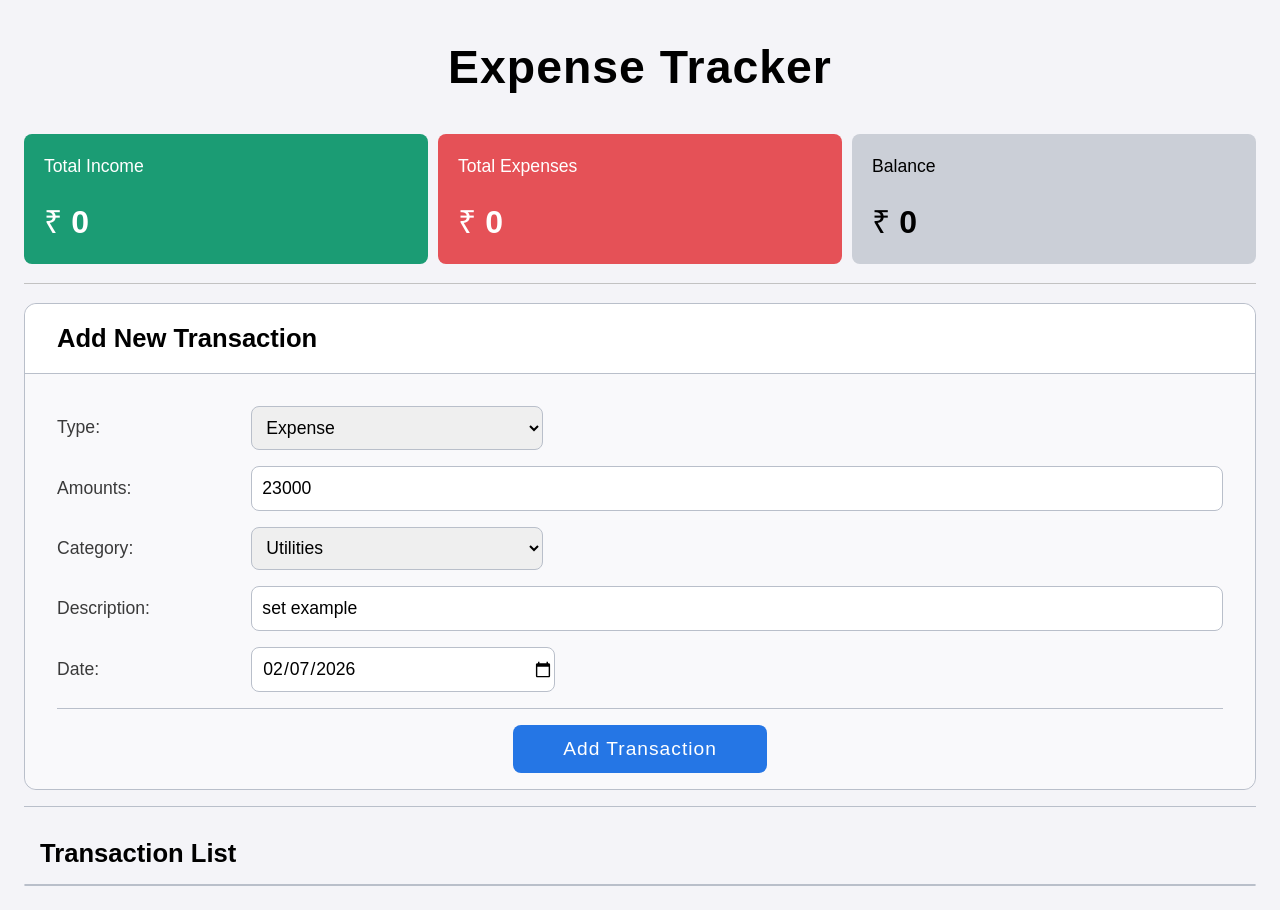
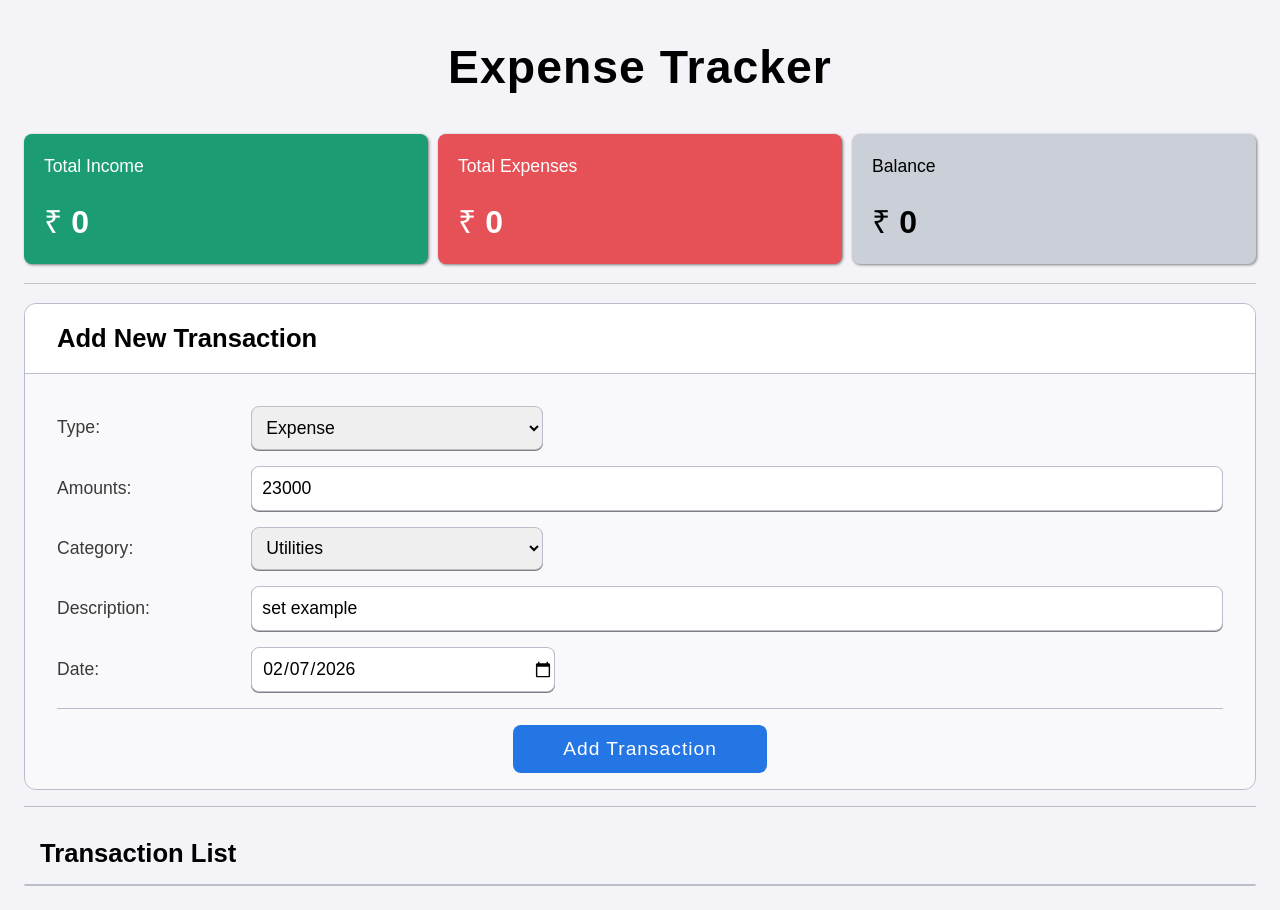
Before and after one commit to Yashkamal-dev/Expense-Tracker, a plain HTML site: page index.html in a window 1280 px wide. Drawn offline with Linux system fonts and the light colour scheme.

Commit message:
Add shadows to cards and input fields

```diff
--- a/style.css
+++ b/style.css
@@ -50,6 +50,8 @@ body {
   display: flex;
   flex-direction: column;
   justify-content: space-evenly;
+
+  box-shadow: 1px 1px 3px rgba(0, 0, 0, 0.491);
 }
 
 .income-container {
@@ -138,6 +140,8 @@ body {
 
   border: 1px solid rgb(185, 191, 202);
   border-radius: 8px;
+
+  box-shadow: 0px 1px rgba(0, 0, 0, 0.491);
 }
 
 .dropDown {
@@ -225,6 +229,8 @@ body {
 
   padding: 7px;
   border-radius: 5px;
+
+  box-shadow: 1px 1px 3px rgba(0, 0, 0, 0.491);
 }
 
 .lists .transaction .type.income {
```
